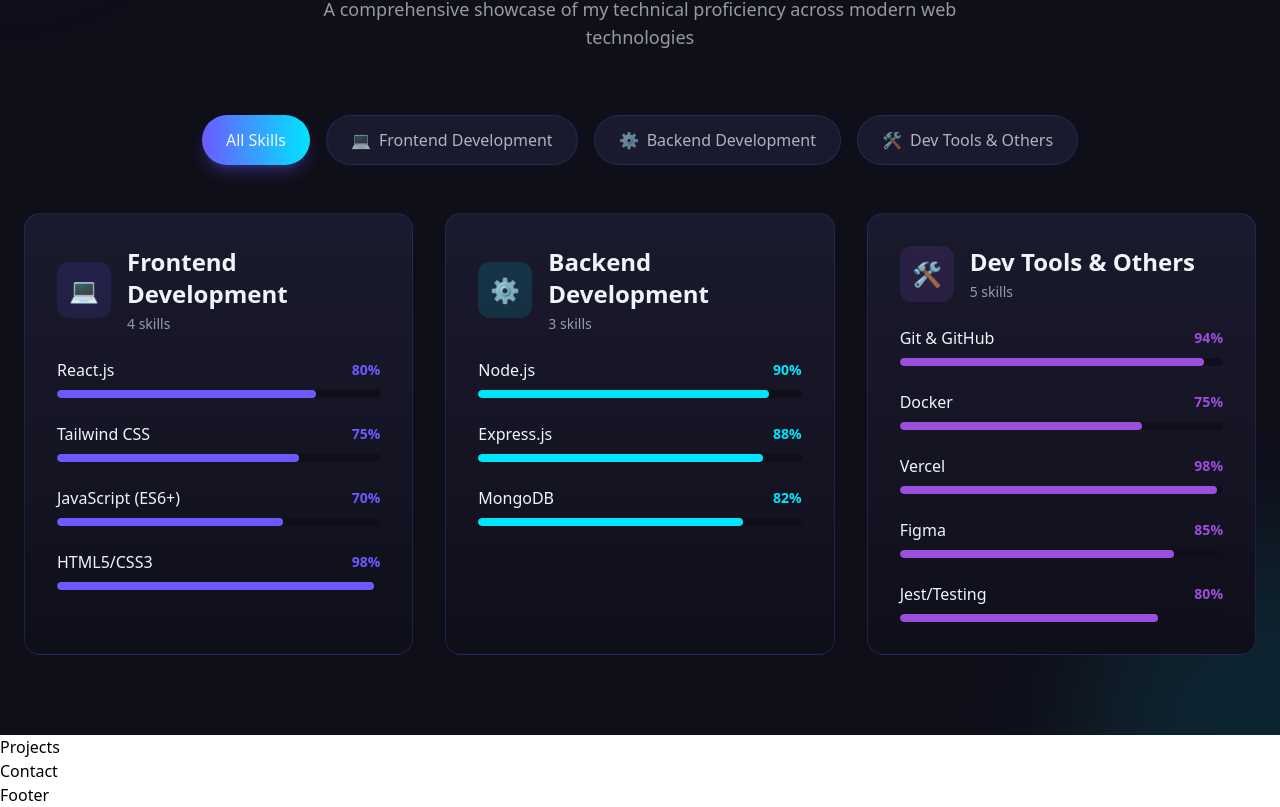
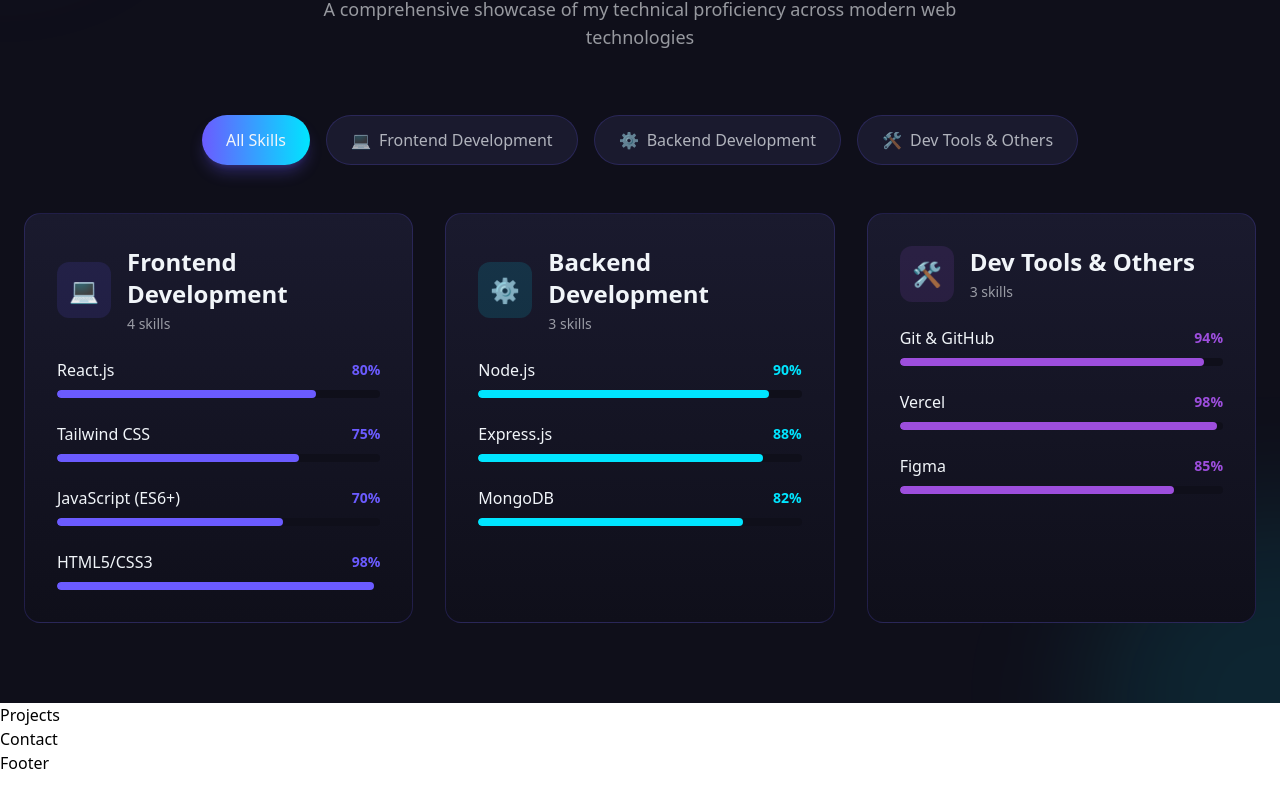
Before and after one commit to miku-nicol/codewithmimi-frontend-, a React (Vite) app: page / in a window 1280 px wide. Shown: the part 2607-3414 px from the top of the page. After the commit the page ends 3382 px from the top, so only its background shows below. Built offline with nearby package versions, Linux system fonts and the light colour scheme.

Commit message:
few change

```diff
--- a/src/components/Skills.jsx
+++ b/src/components/Skills.jsx
@@ -38,11 +38,11 @@
       color: '#9D4EDD',
       skills: [
         { name: 'Git & GitHub', level: 94, description: 'Version control and collaborative development' },
-        { name: 'Docker', level: 75, description: 'Containerization and deployment' },
+
         { name: 'Vercel', level: 98, description: 'Used in lauching app'},
 
         { name: 'Figma', level: 85, description: 'UI/UX design and prototyping' },
-        { name: 'Jest/Testing', level: 80, description: 'Unit and integration testing' },
+
 
       ]
     }
```
